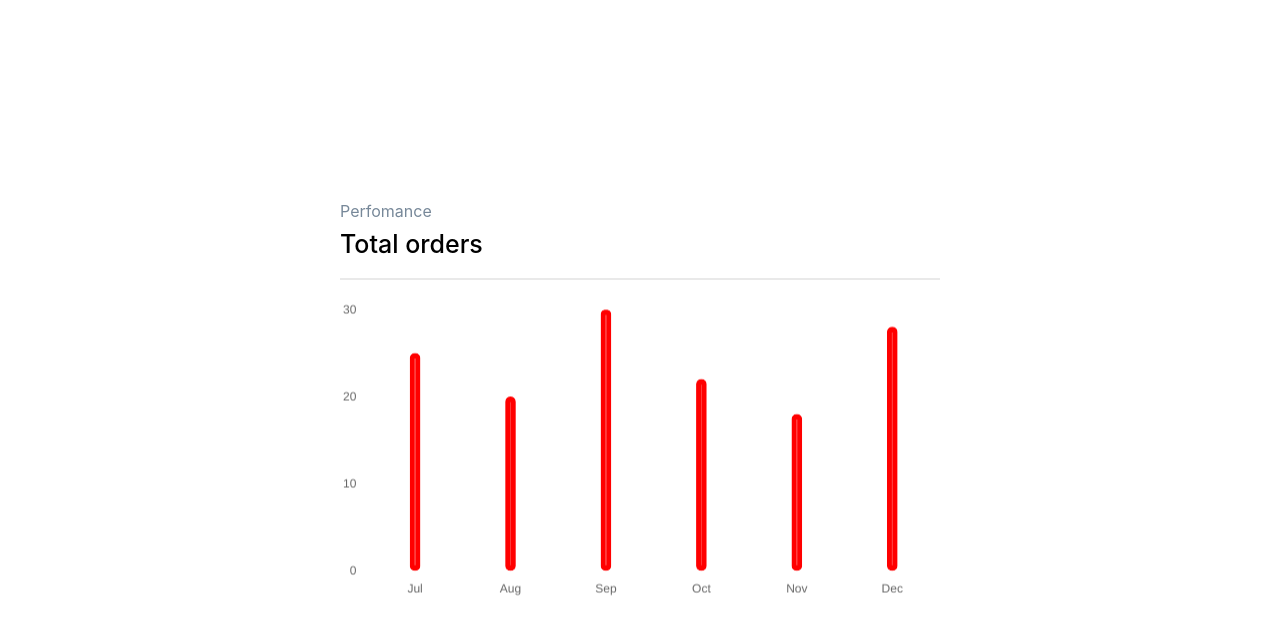
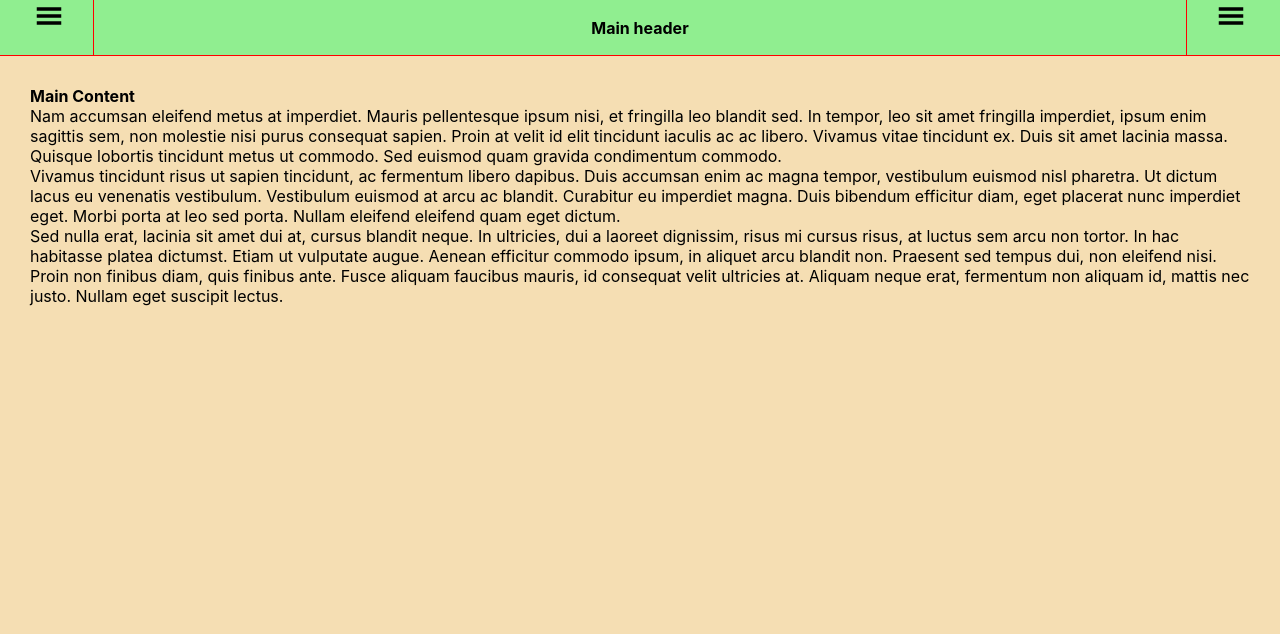
Before and after one commit to Zaibi727/Collection-of-Designs, a React (Create React App) app: page / in a window 1280 px wide. Shown: the top 634 px of the page. Built offline with nearby package versions, Linux system fonts and the light colour scheme.

Commit message:
twentySeven May

```diff
--- a/src/components/parent.js
+++ b/src/components/parent.js
@@ -61,8 +61,8 @@ import './dropDown.css';
 //import Chart from './chart/chart';
 //import TaskOneContainer from './TaskOne/TaskOneContainer';
 //import TaskTwoContainer from './TaskTwo/TaskTwoContainer';
-import TaskThreeContainer from './TaskThree/TaskThreeContainer';
-
+//import TaskThreeContainer from './TaskThree/TaskThreeContainer';
+import TwentySevenMayContainer from './twentySevenMay/twentySevenMayContainer';
 
 class Parent extends Component {
 
@@ -71,7 +71,7 @@ class Parent extends Component {
 
         return (
             <div>
-               <TaskThreeContainer />
+                  <TwentySevenMayContainer />
            </div>
          );
     }
--- /dev/null
+++ b/src/components/twentySevenMay/twentySevenMay.module.css
@@ -0,0 +1,132 @@
+.wrapper{
+    width: 100%;
+    height: 100vh;
+}
+.header{
+    width: 100%;
+    display: flex;
+    justify-content: space-between;
+    align-items: center;
+    padding: 0px 10px;
+    border-bottom: 1px solid red;
+    background-color: lightgreen;
+}
+.left{
+    border-right: 1px solid red;
+    padding: 2px 30px 15px 25px;
+    height: 55px;
+
+
+}
+
+.btnLeft{
+    border: none;
+    background-color: transparent;
+    float: left;
+    font-size: 28px;
+}
+
+
+.leftAside{
+   width: 30% !important;
+   background-color: lightgreen;
+}
+.leftAside h4{
+  position: absolute;
+  margin-left: 37px;
+  margin-top: 0px;
+  padding: 12px 87px 13px 87px;
+  background-color: lightgreen;
+}
+.leftAside aside{
+    border-left: 1px solid red;
+    left: 0px;
+    position: absolute;
+    margin-top: 55px;
+    width: 30%;
+    height: 100%;
+    padding-top: 30px;
+    background-color: lightgreen;
+    z-index: 1;
+    padding-left: 30px;
+    padding-right: 20px;
+    text-align: left;
+}
+
+/*---left---*/
+
+.right{
+    padding: 2px 25px 15px 30px;
+    height: 55px;
+    margin-top: 0px;
+    margin-right: 0px;
+    border-left: 1px solid red;
+}
+
+.btnRight{
+    border: none;
+    background-color: transparent;
+    float: right;
+    font-size: 28px;
+}
+.rightAside{
+    width: 30% !important;
+    background-color: lightgreen;
+ }
+ .rightAside h4{
+     position: absolute;
+     right: 0px;
+     margin-right: 60px;
+  margin-top: 0px;
+  padding: 12px 87px 13px 87px;
+  background-color: lightgreen;
+
+  }
+  .rightAside aside{
+    position: absolute;
+    right: 0px;
+    margin-top: 55px;
+    width: 30%;
+    height: 100vh;
+    padding-top: 30px;
+    background-color: lightgreen;
+    z-index: 1;
+    padding-left:20px;
+    padding-right: 30px;
+    text-align: left;
+}
+.main{
+    padding: 30px;
+    text-align: left;
+    background-color: wheat;
+    height: 100%;
+}
+
+@media only screen and (max-width: 1000px){
+    .rightAside h4{
+        position: absolute;
+        right: 0px;
+        margin-right: 60px;
+     margin-top: 0px;
+     padding: 12px 27px 13px 27px;
+     background-color: lightgreen;
+
+     }
+     .leftAside h4{
+        position: absolute;
+        margin-left: 37px;
+        margin-top: 0px;
+        padding: 12px 27px 13px 27px;
+        background-color: lightgreen;
+      }
+}
+
+@media only screen and (max-width: 768px){
+    .rightAside h4{
+      display: none;
+
+     }
+     .leftAside h4{
+        display: none;
+      }
+}
--- /dev/null
+++ b/src/components/twentySevenMay/twentySevenMayContainer.jsx
@@ -0,0 +1,131 @@
+import React from 'react';
+import styles from './twentySevenMay.module.css';
+import { GiHamburgerMenu  } from "react-icons/gi";
+import { green } from '@material-ui/core/colors';
+
+class TwentySevenMayContainer extends React.Component{
+
+    constructor(props) {
+        super(props);
+
+        this.state = {
+            open: false,
+            opene: false,
+            bgColor: "",
+         };
+
+    }
+
+
+    handleButtonClick = () => {
+        this.setState(state => {
+          return {
+            open: !state.open,
+            bgColor: "lightgreen"
+          };
+        });
+      };
+
+      handleRButtonClick = () => {
+        this.setState(state => {
+          return {
+            opene: !state.opene,
+            bgColor: "lightgreen"
+          };
+        });
+      };
+
+      container = React.createRef();
+
+      componentDidMount() {
+        document.addEventListener("mousedown", this.handleClickOutside);
+        document.addEventListener("mousedown", this.handleRClickOutside);
+    }
+    componentWillUnmount() {
+      document.removeEventListener("mousedown", this.handleClickOutside);
+      document.addEventListener("mousedown", this.handleRClickOutside);
+    }
+
+    handleClickOutside = event => {
+        if (this.container.current && !this.container.current.contains(event.target)) {
+          this.setState({
+            open: false,
+          });
+        }
+      };
+
+      handleRClickOutside = event => {
+        if (this.container.current && !this.container.current.contains(event.target)) {
+          this.setState({
+            opene: false,
+          });
+        }
+      };
+
+
+    render(){
+
+        let mainStyle = {
+            marginLeft: '0%',
+            marginRight: '0%',
+        }
+        if(this.state.open || this.state.opene) {
+            mainStyle={
+                marginLeft: '30%',
+                marginRight: '30%',
+            }
+        }
+
+    return (
+        <div className={styles.wrapper}>
+            <header className={styles.header}>
+                <div className={styles.left} style={{backgroundColor: this.state.bgColor}}>
+                    <button className={styles.btnLeft} onClick={this.handleButtonClick} ><GiHamburgerMenu /></button>
+
+                    {this.state.open && (
+                        <div className={styles.leftAside}>
+                             <h4>Left header</h4>
+                            <aside>
+                               <h5>Left Content</h5>
+                                Nam accumsan eleifend metus at imperdiet. Mauris pellentesque ipsum nisi, et fringilla leo blandit sed. In tempor, leo sit amet fringilla imperdiet, ipsum enim sagittis sem, non molestie nisi purus consequat sapien. Proin at velit id elit tincidunt iaculis ac ac libero. Vivamus vitae tincidunt ex. Duis sit amet lacinia massa. Quisque lobortis tincidunt metus ut commodo. Sed euismod quam gravida condimentum commodo.
+                                Vivamus tincidunt risus ut sapien tincidunt, ac fermentum libero dapibus. Duis accumsan enim ac magna tempor, vestibulum euismod nisl pharetra. Ut dictum lacus eu venenatis vestibulum. Vestibulum euismod at arcu ac blandit. Curabitur eu imperdiet magna. Duis bibendum efficitur diam, eget placerat nunc imperdiet eget. Morbi porta at leo sed porta. Nullam eleifend eleifend quam eget dictum.
+                           </aside>
+                             </div>
+                     )}
+                </div>
+
+                <h4>Main header</h4>
+
+                <div className={styles.right} style={{backgroundColor: this.state.bgColor}}>
+                    <button className={styles.btnRight} onClick={this.handleRButtonClick}>  <GiHamburgerMenu />  </button>
+                    {this.state.opene && (
+                             <div className={styles.rightAside}>
+                             <h4>Rightheader</h4>
+                            <aside>
+                              <h5>Left Content</h5>
+                               Nam accumsan eleifend metus at imperdiet. Mauris pellentesque ipsum nisi, et fringilla  leo blandit sed. In tempor, leo sit amet  fringilla imperdiet, ipsum enim sagittis sem,  non molestie nisi purus consequat sapien.  Proin at velit id elit tincidunt iaculis ac ac<br/>  libero. Vivamus vitae tincidunt ex. Duis sit  amet lacinia massa. Quisque lobortis  tincidunt metus ut commodo. Sed  euismod quam gravida condimentum commodo.
+                           </aside>
+                             </div>
+                     )}
+                </div>
+            </header>
+
+            <main className={styles.main} style={mainStyle}>
+                <h4>Main Content</h4>
+                <p>
+                     Nam accumsan eleifend metus at imperdiet. Mauris pellentesque ipsum nisi, et fringilla leo blandit sed. In tempor, leo sit amet fringilla imperdiet, ipsum enim sagittis sem, non molestie nisi purus consequat sapien. Proin at velit id elit tincidunt iaculis ac ac libero. Vivamus vitae tincidunt ex. Duis sit amet lacinia massa. Quisque lobortis tincidunt metus ut commodo. Sed euismod quam gravida condimentum commodo.
+                </p>
+                <p>
+                    Vivamus tincidunt risus ut sapien tincidunt, ac fermentum libero dapibus. Duis accumsan enim ac magna tempor, vestibulum euismod nisl pharetra. Ut dictum lacus eu venenatis vestibulum. Vestibulum euismod at arcu ac blandit. Curabitur eu imperdiet magna. Duis bibendum efficitur diam, eget placerat nunc imperdiet eget. Morbi porta at leo sed porta. Nullam eleifend eleifend quam eget dictum.
+                </p>
+                <p>
+                    Sed nulla erat, lacinia sit amet dui at, cursus blandit neque. In ultricies, dui a laoreet dignissim, risus mi cursus risus, at luctus sem arcu non tortor. In hac habitasse platea dictumst. Etiam ut vulputate augue. Aenean efficitur commodo ipsum, in aliquet arcu blandit non. Praesent sed tempus dui, non eleifend nisi. Proin non finibus diam, quis finibus ante. Fusce aliquam faucibus mauris, id consequat velit ultricies at. Aliquam neque erat, fermentum non aliquam id, mattis nec justo. Nullam eget suscipit lectus.
+                </p>
+            </main>
+
+        </div>
+    )
+}
+}
+
+export default  TwentySevenMayContainer;
```
